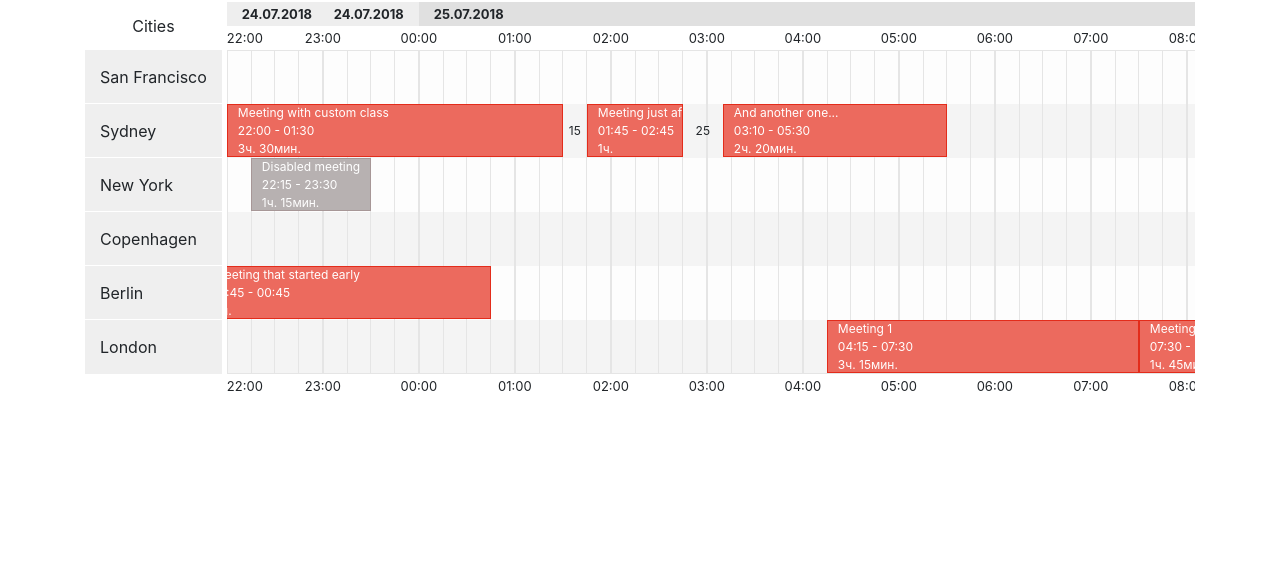
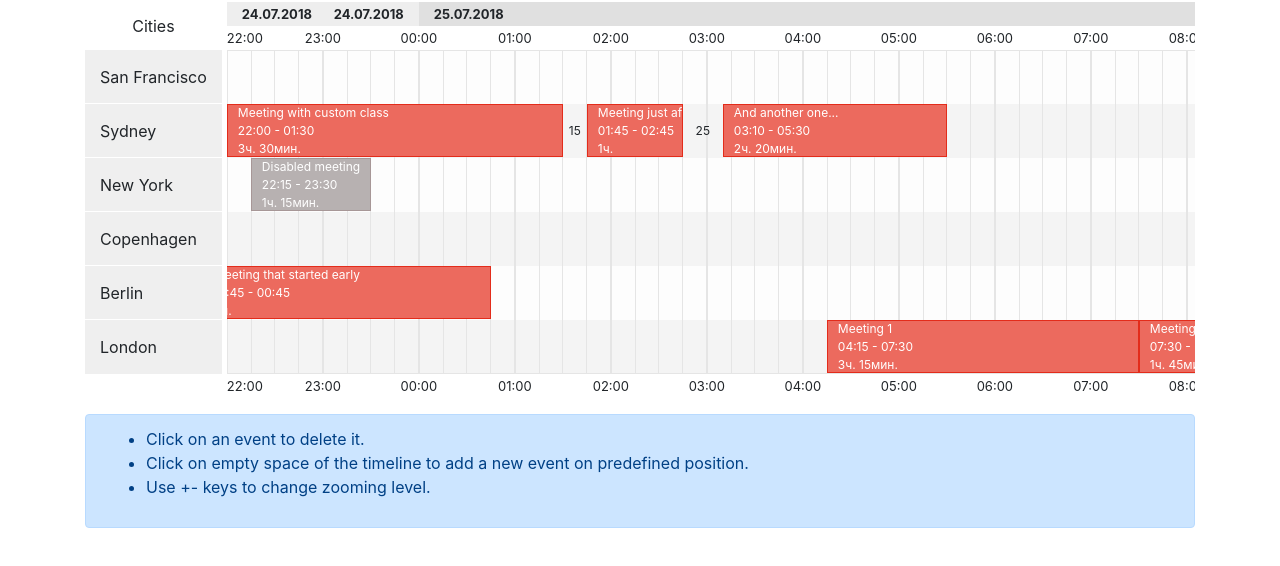
Before and after one commit to lexkrstn/jquery-sked-tape, a website: page docs/index.html in a window 1280 px wide. Shown: the part 52-618 px from the top of the page. Drawn offline with nearby package versions, Linux system fonts and the light colour scheme.

Commit message:
changed demo to be a bit more verbose

```diff
--- a/docs/index.html
+++ b/docs/index.html
@@ -12,6 +12,13 @@
         <div class="container">
             <h2 class="mb-3">$.skedTape plugin demo</h2>
             <div id="sked"></div>
+            <div class="alert alert-primary mt-3">
+                <ul>
+                    <li>Click on an event to delete it.</li>
+                    <li>Click on empty space of the timeline to add a new event on predefined position.</li>
+                    <li>Use +- keys to change zooming level.</li>
+                </ul>
+            </div>
         </div>
         <script src="//ajax.googleapis.com/ajax/libs/jquery/1.11.0/jquery.min.js"></script>
         <script src="//cdnjs.cloudflare.com/ajax/libs/popper.js/1.14.3/umd/popper.min.js" integrity="sha384-ZMP7rVo3mIykV+2+9J3UJ46jBk0WLaUAdn689aCwoqbBJiSnjAK/l8WvCWPIPm49" crossorigin="anonymous"></script>
```
